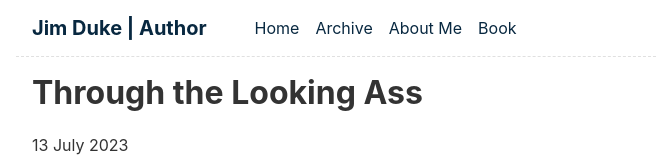
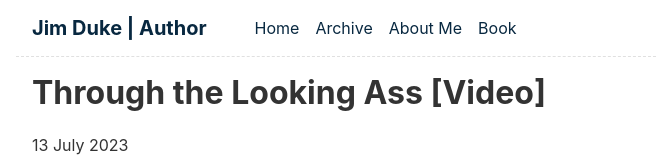
Before and after one commit to alecoad/author-jim-duke, an Eleventy site: page content/blog/looking-ass/looking-ass.md in a window 1280 px wide. Shown: the top 163 px of the page, without its empty margins (304-975 px from the left). Built offline with nearby package versions, Linux system fonts and the light colour scheme; Eleventy itself is replaced by a stand-in of ours; files that its build step writes are made by us from their sources.

Commit message:
Edit title

```diff
--- a/content/blog/looking-ass/looking-ass.md
+++ b/content/blog/looking-ass/looking-ass.md
@@ -1,5 +1,5 @@
 ---
-title: Through the Looking Ass
+title: Through the Looking Ass [Video]
 description: A poem by Jim Duke
 date: 2023-07-13
 ---
```
